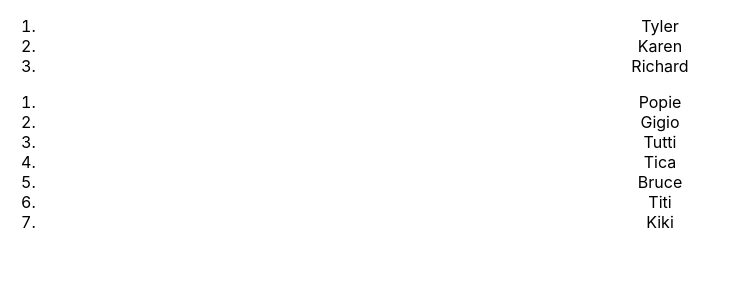
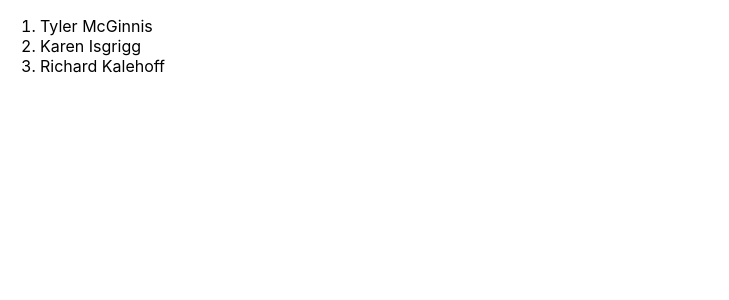
Before and after one commit to camilafiaminghi/react-contacts-app, a React (Create React App) app: page / in a window 1280 px wide. Shown: the top 300 px of the page, without its empty margins (0-729 px from the left). Built offline with nearby package versions, Linux system fonts and the light colour scheme.

Commit message:
Add default contacts split ContactsList to a file

```diff
--- a/src/App.js
+++ b/src/App.js
@@ -1,36 +1,32 @@
 import React, { Component } from 'react';
-import logo from './logo.svg';
-import './App.css';
+import ContactsList from './ContactsList';
 
-class ContactsList extends Component {
-  render() {
-    const contacts = this.props.contacts;
-    const contactsList = contacts.map(contact => (<li key={contact.name}>{contact.name}</li>))
-    return (
-      <ol>{contactsList}</ol>
-    )
-  }
-}
+const contacts = [
+  {
+    id: 'tyler',
+    name: 'Tyler McGinnis',
+    handle: '@tylermcginnis',
+    avatarURL: 'http://localhost:5001/tyler.jpg'
+  },
+  {
+    id: 'karen',
+    name: 'Karen Isgrigg',
+    handle: '@karen_isgrigg',
+    avatarURL: 'http://localhost:5001/karen.jpg'
+  },
+  {
+    id: 'richard',
+    name: 'Richard Kalehoff',
+    handle: '@richardkalehoff',
+    avatarURL: 'http://localhost:5001/richard.jpg'
+  },
+]
 
 class App extends Component {
   render() {
     return (
       <div className="App">
-        <ContactsList contacts={[
-          { name: 'Tyler' },
-          { name: 'Karen' },
-          { name: 'Richard' }
-        ]}/>
-
-        <ContactsList contacts={[
-          { name: 'Popie' },
-          { name: 'Gigio' },
-          { name: 'Tutti' },
-          { name: 'Tica' },
-          { name: 'Bruce' },
-          { name: 'Titi' },
-          { name: 'Kiki' }
-        ]}/>
+        <ContactsList contacts={contacts}/>
       </div>
     );
   }
--- /dev/null
+++ b/src/ContactsList.js
@@ -0,0 +1,13 @@
+import React, { Component } from 'react';
+
+class ContactList extends Component {
+  render() {
+    const contacts = this.props.contacts;
+    const contactsList = contacts.map(contact => (<li key={contact.name}>{contact.name}</li>))
+    return (
+      <ol>{contactsList}</ol>
+    )
+  }
+}
+
+export default ContactList;
```
